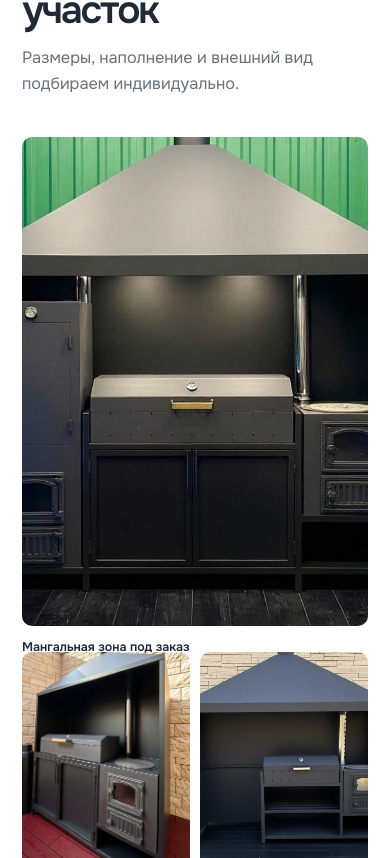
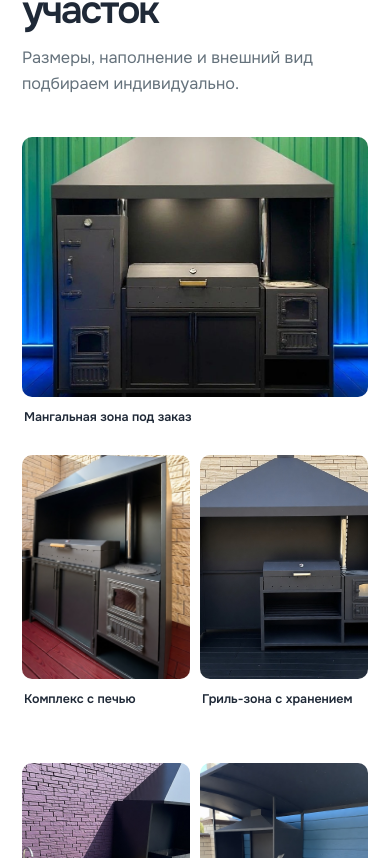
Before and after one commit to andrik268/elit-story-landing, a React (Vite) app: page / in a window 390 px wide. Shown: the part 2366-3224 px from the top of the page. Built offline with nearby package versions, Linux system fonts and the light colour scheme.

Commit message:
Fix mobile project card layout

```diff
--- a/src/styles.css
+++ b/src/styles.css
@@ -1581,7 +1581,15 @@ p {
   .works-grid {
     margin-top: 40px;
     grid-template-columns: repeat(2, minmax(0, 1fr));
+    grid-template-rows: none;
+    align-items: start;
     gap: 26px 10px;
+  }
+
+  .work-card {
+    display: flex;
+    align-self: start;
+    flex-direction: column;
   }
 
   .work-card-feature {
@@ -1589,11 +1597,25 @@ p {
   }
 
   .work-card-feature .work-image-wrap {
-    min-height: 460px;
+    height: auto;
+    min-height: 0;
+    aspect-ratio: 4 / 3;
   }
 
   .work-card-standard .work-image-wrap {
-    min-height: 190px;
+    height: auto;
+    min-height: 0;
+    aspect-ratio: 3 / 4;
+  }
+
+  .work-caption {
+    min-height: 58px;
+    padding: 12px 2px 0;
+  }
+
+  .work-card-feature .work-caption {
+    min-height: 0;
+    padding-bottom: 4px;
   }
 
   .work-caption strong {
```
